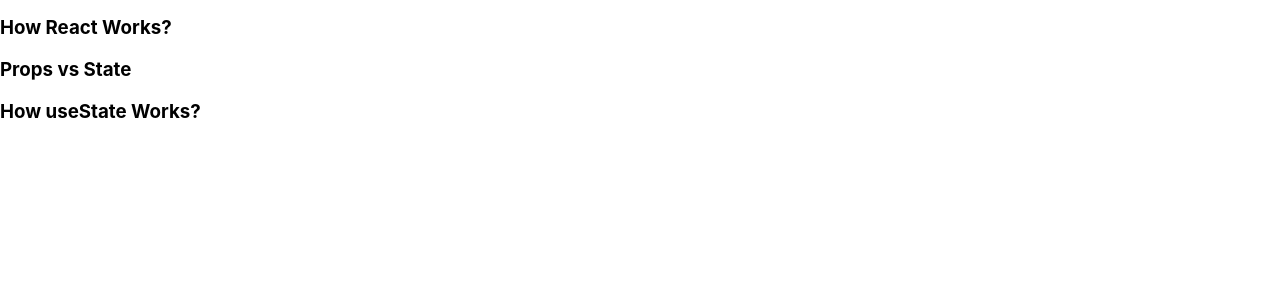
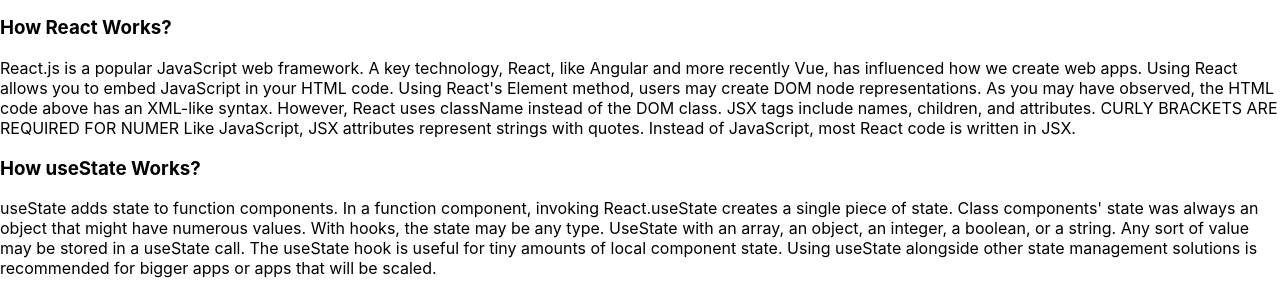
Before and after one commit to ShadekulShovo/webAssignment8, a React (Create React App) app: page / in a window 1280 px wide. Shown: the part 1994-2285 px from the top of the page. Before the commit the page ends 2135 px from the top, so only its background shows below. Built offline with nearby package versions, Linux system fonts and the light colour scheme.

Commit message:
QA Added2

```diff
--- a/src/components/QA/QA.js
+++ b/src/components/QA/QA.js
@@ -5,8 +5,31 @@
     <div>
       <div>
         <h3>How React Works?</h3>
-        <h3>Props vs State</h3>
+        <p>
+          React.js is a popular JavaScript web framework. A key technology,
+          React, like Angular and more recently Vue, has influenced how we
+          create web apps. Using React allows you to embed JavaScript in your
+          HTML code. Using React's Element method, users may create DOM node
+          representations. As you may have observed, the HTML code above has an
+          XML-like syntax. However, React uses className instead of the DOM
+          class. JSX tags include names, children, and attributes. CURLY
+          BRACKETS ARE REQUIRED FOR NUMER Like JavaScript, JSX attributes
+          represent strings with quotes. Instead of JavaScript, most React code
+          is written in JSX.
+        </p>
+
         <h3>How useState Works?</h3>
+        <p>
+          useState adds state to function components. In a function component,
+          invoking React.useState creates a single piece of state. Class
+          components' state was always an object that might have numerous
+          values. With hooks, the state may be any type. UseState with an array,
+          an object, an integer, a boolean, or a string. Any sort of value may
+          be stored in a useState call. The useState hook is useful for tiny
+          amounts of local component state. Using useState alongside other state
+          management solutions is recommended for bigger apps or apps that will
+          be scaled.
+        </p>
       </div>
     </div>
   );
```
